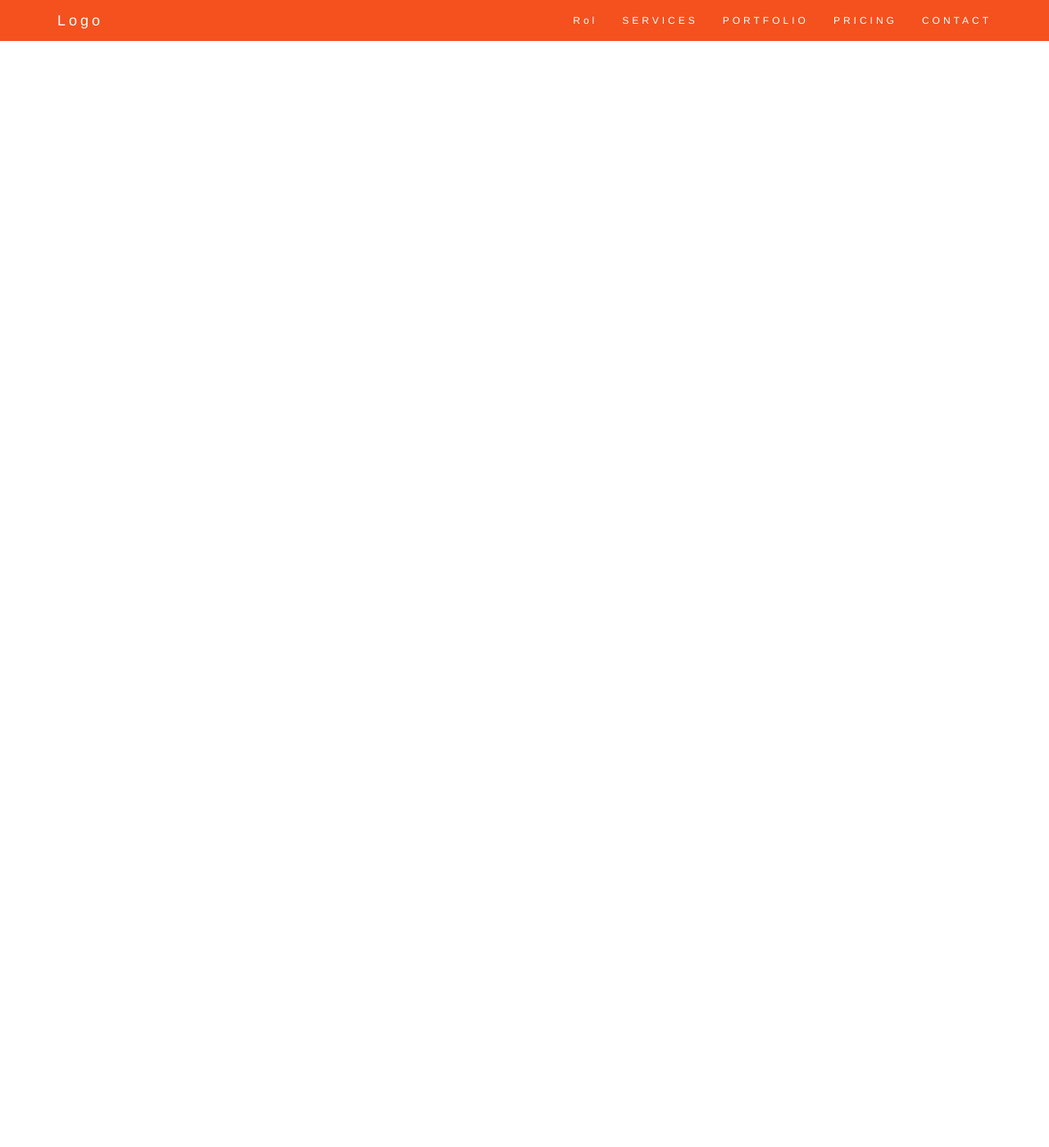
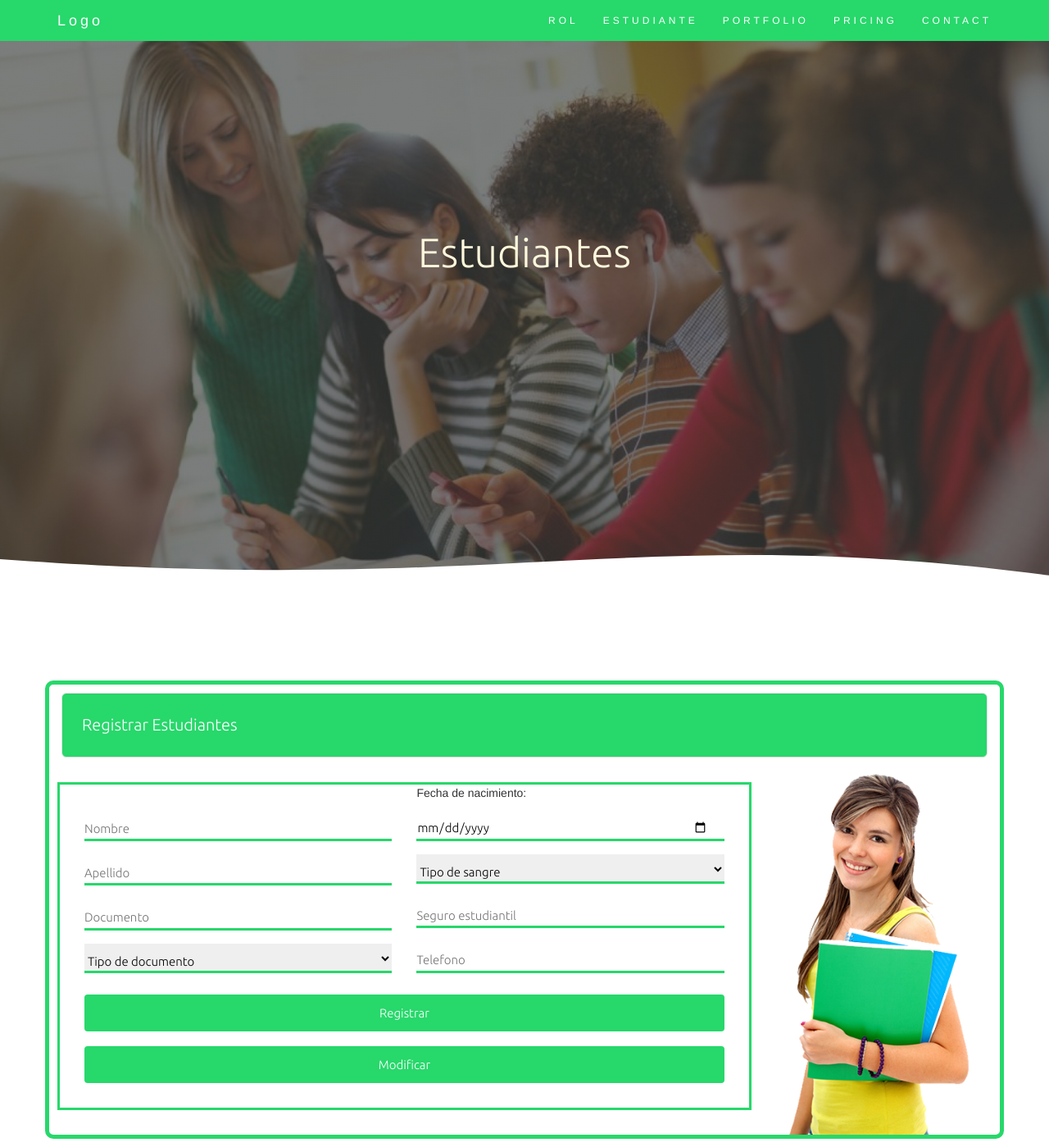
Before and after one commit to RafaelAntonioGavidiaM/matriculasColsis, a PHP site: page /estudiante in a window 1280 px wide. Shown: the whole page at 82% size. Before the commit the page ends 50 px from the top, so only its background shows below. Run offline with PHP 8.4, Linux system fonts and the light colour scheme; the visitor is signed in with stand-in values (Sample User, id 1); lists and menus that the app fills with data are empty.

Commit message:
Se realizo el modulo de estudiante, CRUD pendiente

```diff
--- a/index.php
+++ b/index.php
@@ -24,7 +24,7 @@
   <link rel="preconnect" href="https://fonts.googleapis.com">
   <link rel="preconnect" href="https://fonts.gstatic.com" crossorigin>
   <link href="https://fonts.googleapis.com/css2?family=Ubuntu:wght@300&display=swap" rel="stylesheet">
-  <link rel='stylesheet' type='text/css' media='screen' href='vista/css/main.css'>
+  <link rel='stylesheet' type='text/css' media='screen' href='vista/css/login.css'>
   <script src='vista/js/main.js'></script>
 
 </head>
--- /dev/null
+++ b/vista/css/cabeceraInicio.css
@@ -0,0 +1,109 @@
+.container-fluid {
+    padding: 60px 50px;
+  }
+  .bg-grey {
+    background-color: #f6f6f6;
+  }
+  .logo-small {
+    color: #f4511e;
+    font-size: 50px;
+  }
+  .logo {
+    color: #f4511e;
+    font-size: 200px;
+  }
+  .thumbnail {
+    padding: 0 0 15px 0;
+    border: none;
+    border-radius: 0;
+  }
+  .thumbnail img {
+    width: 100%;
+    height: 100%;
+    margin-bottom: 10px;
+  }
+  .carousel-control.right, .carousel-control.left {
+    background-image: none;
+    color: #f4511e;
+  }
+  .carousel-indicators li {
+    border-color: #f4511e;
+  }
+  .carousel-indicators li.active {
+    background-color: #f4511e;
+  }
+  .item h4 {
+    font-size: 19px;
+    line-height: 1.375em;
+    font-weight: 400;
+    font-style: italic;
+    margin: 70px 0;
+  }
+  .item span {
+    font-style: normal;
+  }
+  .panel {
+    border: 1px solid #f4511e;
+    border-radius:0 !important;
+    transition: box-shadow 0.5s;
+  }
+  .panel:hover {
+    box-shadow: 5px 0px 40px rgba(0,0,0, .2);
+  }
+  .panel-footer .btn:hover {
+    border: 1px solid #f4511e;
+    background-color: #fff !important;
+    color: #f4511e;
+  }
+  .panel-heading {
+    color: #fff !important;
+    background-color: #f4511e !important;
+    padding: 25px;
+    border-bottom: 1px solid transparent;
+    border-top-left-radius: 0px;
+    border-top-right-radius: 0px;
+    border-bottom-left-radius: 0px;
+    border-bottom-right-radius: 0px;
+  }
+  .panel-footer {
+    background-color: white !important;
+  }
+  .panel-footer h3 {
+    font-size: 32px;
+  }
+  .panel-footer h4 {
+    color: #aaa;
+    font-size: 14px;
+  }
+  .panel-footer .btn {
+    margin: 15px 0;
+    background-color: #119e3b;
+    color: #fff;
+  }
+  .navbar {
+    margin-bottom: 0;
+    background-color: rgb(39, 216, 107);
+    z-index: 9999;
+    border: 0;
+    font-size: 12px !important;
+    line-height: 1.42857143 !important;
+    letter-spacing: 4px;
+    border-radius: 0;
+  }
+  .navbar li a, .navbar .navbar-brand {
+    color: #fff !important;
+  }
+  .navbar-nav li a:hover, .navbar-nav li.active a {
+    color: #7ae4a1 !important;
+    background-color: #fff !important;
+  }
+  .navbar-default .navbar-toggle {
+    border-color: transparent;
+    color: #fff !important;
+  }
+  @media screen and (max-width: 768px) {
+    .col-sm-4 {
+      text-align: center;
+      margin: 25px 0;
+    }
+  }
--- /dev/null
+++ b/vista/css/estudiante.css
@@ -0,0 +1,187 @@
+body {
+    padding-top: 10px;
+}
+.cabeceraTabla{
+    background-color: rgb(39, 216, 107);
+    color: white;
+}
+#tablaEstudiantes{
+    margin-top: 400px;
+}
+header{
+    width: 100%;
+    position: relative;
+    height: 700px;
+    background: #009FFF;  /* fallback for old browsers */
+    background: -webkit-linear-gradient(to right, rgba(62, 66, 64, 0.678), rgba(62, 66, 64, 0.678)),url("../imgs/estudiantes.jpg");  /* Chrome 10-25, Safari 5.1-6 */
+    background: linear-gradient(to right, rgba(62, 66, 64, 0.678), rgba(62, 66, 64, 0.678)),url("../imgs/estudiantes.jpg"); /* W3C, IE 10+/ Edge, Firefox 16+, Chrome 26+, Opera 12+, Safari 7+ */
+    background-size: cover;
+    background-attachment: fixed;
+    background-position: center;
+}
+.wave{
+    position:absolute;
+    width: 100%;
+    bottom: 0;
+}
+.texto{
+    align-items: center;
+    justify-content: center;
+}
+
+.caja{
+    padding-top: 230px;
+    color: cornsilk;
+    text-align: center;
+    font-family: 'Ubuntu', sans-serif;
+
+}
+#h1rf{
+    font-size: 50px;
+
+}
+.imgForm{
+    background-image: url("../imgs/estudianteSosteniendo.png");
+    height: 440px;
+    background-attachment:local;
+    background-position: center;
+    background-repeat: no-repeat;
+    background-size: 77%;
+
+}
+.well{
+    margin-top: 10px;
+    background-color: rgb(39, 216, 107);
+    color: white;
+    font-family: 'Ubuntu', sans-serif;
+    font-size: 20px;
+}
+#contenedorReg{
+    border-radius: 10px;
+    border-color: rgb(39, 216, 107);
+    border-style: solid;
+    border-width:5px;
+    padding-top: 0%;
+    margin-bottom: 10px;
+}
+input[type=text] {
+    width: 100%;
+    padding: 12px 20px;
+    margin: 8px 0;
+    box-sizing: border-box;
+    border: none;
+    border-bottom: 3px solid rgb(39, 216, 107);
+    color: black;
+    font-family: 'Ubuntu', sans-serif;
+    font-size: 15px;
+    padding-left: 0%;
+    padding-bottom: 2px;
+
+}
+input[type=date] {
+    width: 100%;
+    padding: 12px 20px;
+    margin: 8px 0;
+    box-sizing: border-box;
+    border: none;
+    border-bottom: 3px solid rgb(39, 216, 107);
+    color: black;
+    font-family: 'Ubuntu', sans-serif;
+    font-size: 15px;
+    padding-left: 0%;
+    padding-bottom: 2px;
+
+}
+select{
+    width: 100%;
+    padding: 12px 20px;
+    margin: 8px 0;
+    box-sizing: border-box;
+    border: none;
+    border-bottom: 3px solid rgb(39, 216, 107);
+    color: black;
+    font-family: 'Ubuntu', sans-serif;
+    font-size: 15px;
+    padding-left: 0%;
+    padding-bottom: 2px;
+
+}
+#btnRegEstudiante{
+    margin-top: 18px;
+    background:rgb(39, 216, 107);
+    border:0px;
+    width: 100%;
+    height: 45px;
+    color:white;
+    font-family: 'Ubuntu', sans-serif;
+    font-size: 15px;
+
+}
+#btnRegEstudiante:hover{
+    background:rgb(0, 255, 98);
+    transition-property: all;
+    transition-duration: 0.4s;
+    transition-timing-function: ease-in;
+}
+
+#btnModEstudiante{
+    margin-top: 18px;
+    background:rgb(39, 216, 107);
+    border:0px;
+    width: 100%;
+    height: 45px;
+    color:white;
+    font-family: 'Ubuntu', sans-serif;
+    font-size: 15px;
+
+}
+#btnModEstudiante:hover{
+    background:rgb(0, 255, 98);
+    transition-property: all;
+    transition-duration: 0.4s;
+    transition-timing-function: ease-in;
+}
+#scrollGLobal {
+	height: 400px;
+	width: 73%;
+    margin: 10px;
+	border: 3px solid rgb(39, 216, 107);
+	background: #f1f1f1;
+	overflow-y: scroll;
+    background-color: white;
+}
+
+/*SCROLL PRINCIPAL */
+body::-webkit-scrollbar {
+    width: 5px;
+}
+
+body::-webkit-scrollbar-track {
+    box-shadow: inset 0 0 6px rgb(39, 216, 107);
+}
+
+body::-webkit-scrollbar-thumb {
+    background-color: rgb(39, 216, 107);
+    border-radius: 10px;
+    outline: 1px solid rgba(12, 117, 221, 0);
+}
+/*SCROLL REGISTRO */
+#scrollGLobal::-webkit-scrollbar {
+    width: 5px;
+}
+
+#scrollGLobal::-webkit-scrollbar-track {
+    box-shadow: inset 0 0 6px rgb(39, 216, 107);
+}
+
+#scrollGLobal::-webkit-scrollbar-thumb {
+    background-color: rgb(39, 216, 107);
+    border-radius: 10px;
+    outline: 1px solid rgba(12, 117, 221, 0);
+}
+p{
+margin-bottom: 1px;
+}
+#txtNombre{
+    margin-top: 31px;
+}
--- a/vista/modulos/cabecera.php
+++ b/vista/modulos/cabecera.php
@@ -8,121 +8,7 @@
   <link rel="stylesheet" href="https://maxcdn.bootstrapcdn.com/bootstrap/3.4.1/css/bootstrap.min.css">
   <script src="https://ajax.googleapis.com/ajax/libs/jquery/3.5.1/jquery.min.js"></script>
   <script src="https://maxcdn.bootstrapcdn.com/bootstrap/3.4.1/js/bootstrap.min.js"></script>
-<<<<<<< HEAD
-=======
-  <style>
-
-  .container-fluid {
-    padding: 60px 50px;
-  }
-  .bg-grey {
-    background-color: #f6f6f6;
-  }
-  .logo-small {
-    color: #f4511e;
-    font-size: 50px;
-  }
-  .logo {
-    color: #f4511e;
-    font-size: 200px;
-  }
-  .thumbnail {
-    padding: 0 0 15px 0;
-    border: none;
-    border-radius: 0;
-  }
-  .thumbnail img {
-    width: 100%;
-    height: 100%;
-    margin-bottom: 10px;
-  }
-  .carousel-control.right, .carousel-control.left {
-    background-image: none;
-    color: #f4511e;
-  }
-  .carousel-indicators li {
-    border-color: #f4511e;
-  }
-  .carousel-indicators li.active {
-    background-color: #f4511e;
-  }
-  .item h4 {
-    font-size: 19px;
-    line-height: 1.375em;
-    font-weight: 400;
-    font-style: italic;
-    margin: 70px 0;
-  }
-  .item span {
-    font-style: normal;
-  }
-  .panel {
-    border: 1px solid #f4511e;
-    border-radius:0 !important;
-    transition: box-shadow 0.5s;
-  }
-  .panel:hover {
-    box-shadow: 5px 0px 40px rgba(0,0,0, .2);
-  }
-  .panel-footer .btn:hover {
-    border: 1px solid #f4511e;
-    background-color: #fff !important;
-    color: #f4511e;
-  }
-  .panel-heading {
-    color: #fff !important;
-    background-color: #f4511e !important;
-    padding: 25px;
-    border-bottom: 1px solid transparent;
-    border-top-left-radius: 0px;
-    border-top-right-radius: 0px;
-    border-bottom-left-radius: 0px;
-    border-bottom-right-radius: 0px;
-  }
-  .panel-footer {
-    background-color: white !important;
-  }
-  .panel-footer h3 {
-    font-size: 32px;
-  }
-  .panel-footer h4 {
-    color: #aaa;
-    font-size: 14px;
-  }
-  .panel-footer .btn {
-    margin: 15px 0;
-    background-color: #f4511e;
-    color: #fff;
-  }
-  .navbar {
-    margin-bottom: 0;
-    background-color: #f4511e;
-    z-index: 9999;
-    border: 0;
-    font-size: 12px !important;
-    line-height: 1.42857143 !important;
-    letter-spacing: 4px;
-    border-radius: 0;
-  }
-  .navbar li a, .navbar .navbar-brand {
-    color: #fff !important;
-  }
-  .navbar-nav li a:hover, .navbar-nav li.active a {
-    color: #f4511e !important;
-    background-color: #fff !important;
-  }
-  .navbar-default .navbar-toggle {
-    border-color: transparent;
-    color: #fff !important;
-  }
-  @media screen and (max-width: 768px) {
-    .col-sm-4 {
-      text-align: center;
-      margin: 25px 0;
-    }
-  }
-  </style>
->>>>>>> origin
+  <link rel='stylesheet' type='text/css' media='screen' href='vista/css/cabeceraInicio.css'>
 </head>
 <body>
 
@@ -136,10 +22,10 @@
       </button>
       <a class="navbar-brand" href="#myPage">Logo</a>
     </div>
-    <div class="collapse navbar-collapse" id="myNavbar">
+    <div class="collapse navbar-collapse" i   d="myNavbar">
       <ul class="nav navbar-nav navbar-right">
-        <li><a href="rol">Rol</a></li>
-        <li><a href="#services">SERVICES</a></li>
+        <li><a href="rol">ROL</a></li>
+        <li><a href="estudiante">ESTUDIANTE</a></li>
         <li><a href="#portfolio">PORTFOLIO</a></li>
         <li><a href="#pricing">PRICING</a></li>
         <li><a href="#contact">CONTACT</a></li>
@@ -147,4 +33,4 @@
     </div>
   </div>
 </nav>
-<br><br><br><br><br>
+<br>
--- /dev/null
+++ b/vista/modulos/estudiante.php
@@ -0,0 +1,119 @@
+<head>
+    <!-- jQuery library -->
+    <script src="https://ajax.googleapis.com/ajax/libs/jquery/3.5.1/jquery.min.js"></script>
+
+    <!-- SweetAlert-->
+    <script src="https://unpkg.com/sweetalert/dist/sweetalert.min.js"></script>
+    <!-- Latest compiled JavaScript -->
+    <script src="https://maxcdn.bootstrapcdn.com/bootstrap/3.4.1/js/bootstrap.min.js"></script>
+    <!--animated -->
+    <link rel="stylesheet" href="https://cdnjs.cloudflare.com/ajax/libs/animate.css/4.1.1/animate.min.css" />
+    <!--Fuente ubuntu google -->
+    <link rel="preconnect" href="https://fonts.googleapis.com">
+    <link rel="preconnect" href="https://fonts.gstatic.com" crossorigin>
+    <link href="https://fonts.googleapis.com/css2?family=Ubuntu:wght@300&display=swap" rel="stylesheet">
+    <link rel='stylesheet' type='text/css' media='screen' href='vista/css/estudiante.css'>
+    <script src='vista/js/estudiante.js'></script>
+
+</head>
+
+<body>
+    <header>
+        <div class="container">
+            <div class="texto">
+                <div class="caja">
+                    <h1 id="h1rf">Estudiantes</h1>
+                </div>
+            </div>
+        </div>
+        <div class="wave" style="height: 150px; overflow: hidden;">
+            <svg viewBox="0 0 500 150" preserveAspectRatio="none" style="height: 100%; width: 100%;">
+                <path d="M-4.22,101.14 C240.12,148.52 305.58,54.77 503.10,122.86 L500.00,150.00 L0.00,150.00 Z" style="stroke: none; fill: #fff;"></path>
+            </svg>
+        </div>
+    </header>
+    <br>
+    <br>
+    <br>
+    <br>
+    <br>
+
+    <div id="contenedorReg" class="container">
+        <div class="well well-lg">Registrar Estudiantes</div>
+        <div class="row">
+            <div id="scrollGLobal" class="col-sm-9">
+                <div>
+                    <form>
+
+                        <div class="col-sm-6">
+                            <input type="text" placeholder="Nombre" id="txtNombre" name="fname">
+
+                            <input type="text" placeholder="Apellido" id="txtApellido" name="lname">
+
+                            <input type="text" placeholder="Documento" id="txtDocumento" name="lname">
+
+                            <select id="selectTD" class="form-select form-select-lg mb-3" aria-label=".form-select-lg example">
+                                <option selected place>Tipo de documento</option>
+                                <option value="1">CC</option>
+                                <option value="2">TI</option>
+                                <option value="3">TIE</option>
+                            </select>
+                        </div>
+                        <div class="col-sm-6">
+                            <P>Fecha de nacimiento:</P>
+
+                            <input id="dateNacimiento" type="date">
+
+                            <select id="selectTS" class="form-select form-select-lg mb-3" aria-label=".form-select-lg example">
+                                <option selected place>Tipo de sangre</option>
+                                <option value="1">O+</option>
+                                <option value="2">O-</option>
+                                <option value="3">A+</option>
+                                <option value="4">A-</option>
+                                <option value="5">B+</option>
+                                <option value="6">B-</option>
+                                <option value="8">AB+</option>
+                                <option value="9">AB-</option>
+                            </select>
+
+                            <input type="text" placeholder="Seguro estudiantil" id="txtSeguroE" name="lname">
+
+                            <input type="text" placeholder="Telefono" id="txtTelefono" name="lname">
+
+                        </div>
+                        <div class="col-sm-12">
+                            <button type="button" id="btnRegEstudiante" class="btn btn-default">Registrar</button>
+                            <button type="button" id="btnModEstudiante" class="btn btn-default">Modificar</button>
+                        </div>
+                    </form>
+                </div>
+                <br>
+                <div>
+                    <table id="tablaEstudiantes" class="table table-bordered">
+                        <thead class="cabeceraTabla">
+                            <tr>
+                                <th>#</th>
+                                <th>Nombre</th>
+                                <th>Apellido</th>
+                                <th>Documento</th>
+                                <th>Tipo Documento</th>
+                                <th>Fecha Nacimiento</th>
+                                <th>Tipo Sangre</th>
+                                <th>Seguro Estudiantil</th>
+                                <th>Telefono</th>
+                            </tr>
+                        </thead>
+                        <tbody id="bodyEstudiantes">
+
+                        </tbody>
+                    </table>
+                </div>
+
+            </div>
+            <div class="imgForm col-sm-3">
+
+            </div>
+        </div>
+    </div>
+
+</body>
--- a/vista/plantilla.php
+++ b/vista/plantilla.php
@@ -12,7 +12,8 @@ if ($_SESSION == null) {
 
     if (isset($_GET["ruta"])) {
 
-        if ($_GET["ruta"] == "rol"   ) {
+        if ($_GET["ruta"] == "rol" ||
+            $_GET["ruta"] == "estudiante"   ) {
 
 
             include_once "vista/modulos/" . $_GET["ruta"] . ".php";
```
Also changed, not shown: control/estudianteControl.php (added, +40 -0 lines), vista/css/login.css (renamed from vista/css/main.css, +4 -4 lines), vista/js/estudiante.js (added, +53 -0 lines), modelo/estudianteModelo.php (added), vista/imgs/estudianteSosteniendo.png (added), vista/imgs/estudiantes.jpg (added), 1 other file.
